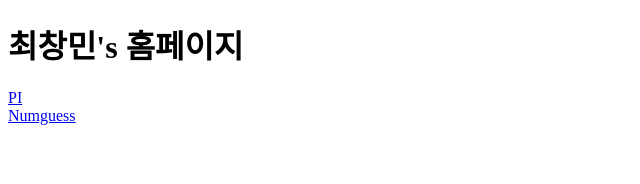
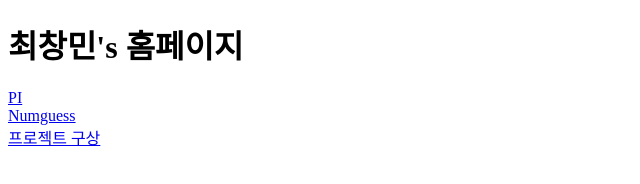
Before and after one commit to prce21/disc-2022, a plain HTML site: page index.html in a window 1280 px wide. Shown: the whole page, without its empty margins (0-640 px from the left). Drawn offline with Linux system fonts and the light colour scheme.

Commit message:
Update index.html

```diff
--- a/index.html
+++ b/index.html
@@ -10,5 +10,6 @@
     <h1>최창민's 홈페이지</h1>
     <a href="pi.html">PI</a><br />
     <a href="numguese4.html">Numguess</a><br />
+    <a href="ex/myproject.html">프로젝트 구상</a><br />
   </body>
 </html>
```
